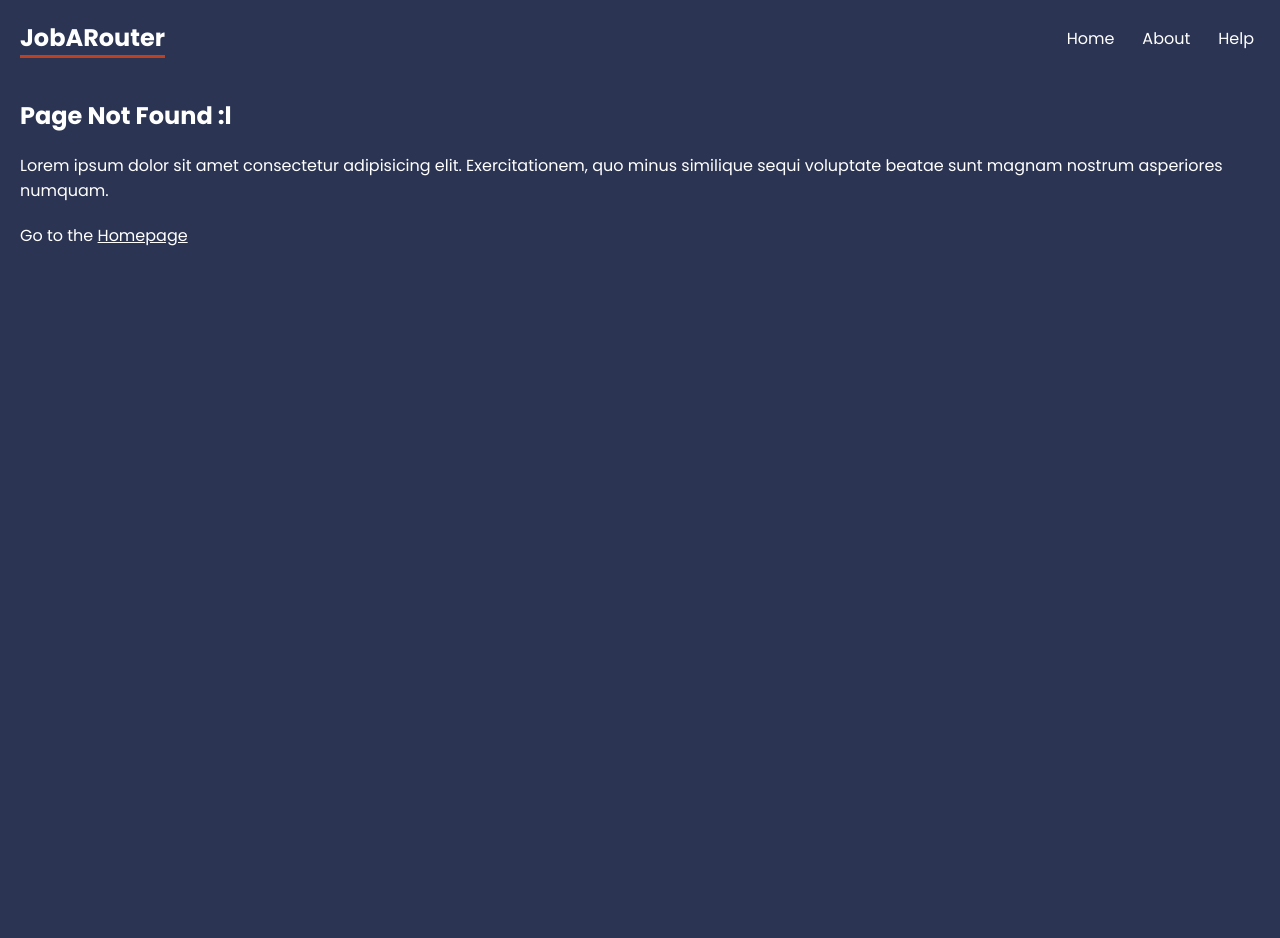
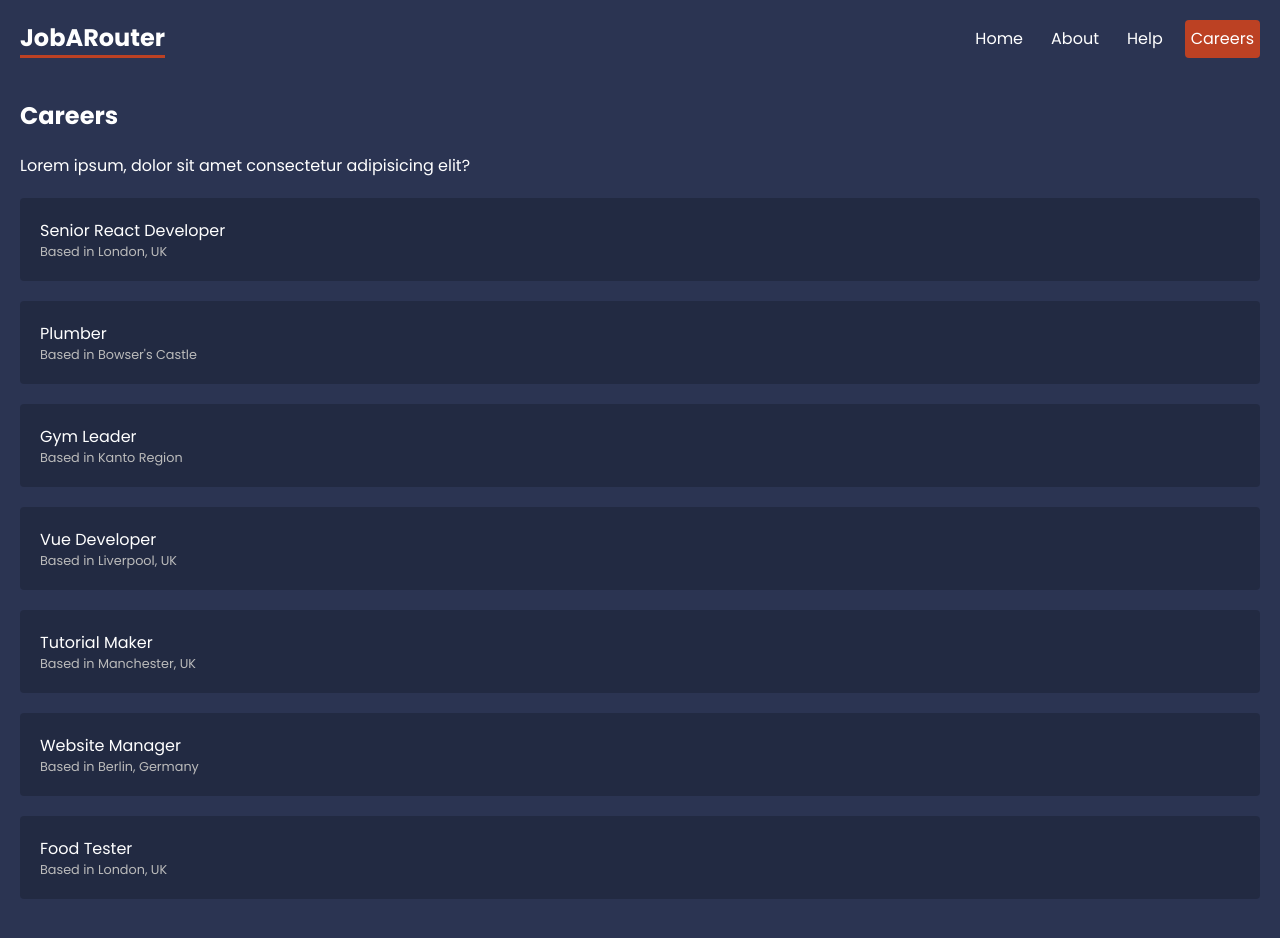
Before and after one commit to dev-Zidxne/React-Router-Job-FinderSite, a React (Create React App) app: page /careers in a window 1280 px wide. Shown: the top 938 px of the page. Before the commit the page ends 800 px from the top, so only its background shows below. Built offline with nearby package versions, Linux system fonts and the light colour scheme; data requests are answered from the project's data file.

Commit message:
React Router in Depth #6 - Loaders

```diff
--- a/package.json
+++ b/package.json
@@ -7,10 +7,12 @@
     "@testing-library/react": "^13.4.0",
     "@testing-library/user-event": "^13.5.0",
     "add": "^2.0.6",
+    "json-server": "^0.17.1",
     "react": "^18.2.0",
     "react-dom": "^18.2.0",
     "react-router-dom": "^6.6.1",
     "react-scripts": "5.0.1",
+    "server": "^1.0.38",
     "web-vitals": "^2.1.4",
     "yarn": "^1.22.19"
   },
--- a/src/App.js
+++ b/src/App.js
@@ -14,16 +14,24 @@
 import Faq from "./pages/help/Faq";
 import Contact from "./pages/help/Contact";
 import NotFound from "./pages/NotFound";
+import Careers, { careersLoader } from "./pages/careers/Careers";
+import CareersLayout from "./Layouts/CareersLayout";
 
 const router = createBrowserRouter(
   createRoutesFromElements(
     <Route path="/" element={<RootLayout />}>
       <Route index element={<Home />} />
       <Route path="about" element={<About />} />
+
       <Route path="help" element={<HelpLayout />}>
         <Route path="faq" element={<Faq />} />
         <Route path="contact" element={<Contact />} />
       </Route>
+
+      <Route path="careers" element={<CareersLayout />}>
+        <Route index element={<Careers />} loader={careersLoader} />
+      </Route>
+
       <Route path="*" element={<NotFound />} />
     </Route>
   )
--- /dev/null
+++ b/src/Layouts/CareersLayout.js
@@ -0,0 +1,12 @@
+import { Outlet } from "react-router-dom";
+
+export default function CareersLayout() {
+  return (
+    <div className="careers-layout">
+      <h2>Careers</h2>
+      <p>Lorem ipsum, dolor sit amet consectetur adipisicing elit?</p>
+
+      <Outlet />
+    </div>
+  );
+}
--- a/src/Layouts/RootLayout.js
+++ b/src/Layouts/RootLayout.js
@@ -9,6 +9,7 @@
           <NavLink to="/">Home</NavLink>
           <NavLink to="about">About</NavLink>
           <NavLink to="help">Help</NavLink>
+          <NavLink to="careers">Careers</NavLink>
         </nav>
       </header>
       <main>
--- a/src/index.css
+++ b/src/index.css
@@ -109,6 +109,24 @@
 }
 
 /* careers list */
+.careers > a {
+  display: block;
+  background: rgba(0, 0, 0, 0.2);
+  padding: 20px;
+  border-radius: 4px;
+  margin: 20px 0;
+  text-decoration: none;
+}
+.careers > a:hover p {
+  color: var(--primary);
+}
+.careers p {
+  margin: 0;
+}
+.careers > a p:last-child {
+  font-size: 0.8em;
+  color: #bbb;
+}
 
 /* careers details */
 
--- /dev/null
+++ b/src/pages/careers/Careers.js
@@ -0,0 +1,22 @@
+import { Link, useLoaderData } from "react-router-dom";
+
+export default function Careers() {
+  const careers = useLoaderData();
+
+  return (
+    <div className="careers">
+      {careers.map((career) => (
+        <Link to="/" key={career.id}>
+          <p>{career.title}</p>
+          <p>Based in {career.location}</p>
+        </Link>
+      ))}
+    </div>
+  );
+}
+
+// data loader
+export const careersLoader = async () => {
+  const res = await fetch("http://localhost:4000/careers");
+  return res.json();
+};
```
Also changed, not shown: data/db.json (line endings or trailing spaces), 1 other file (tests, documents, lock files or other folders).
